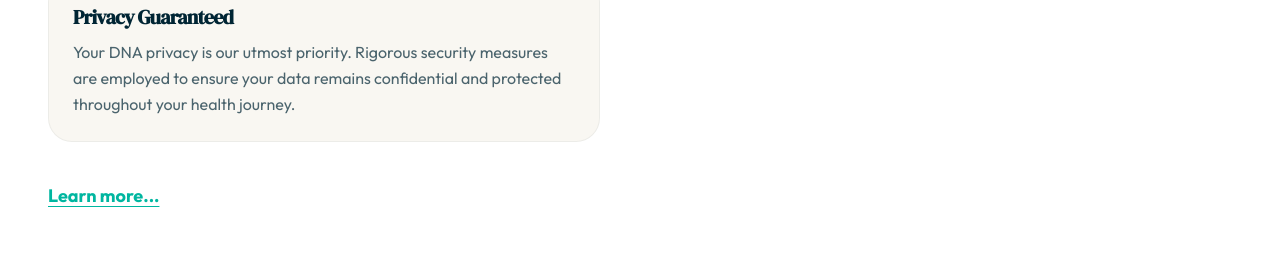
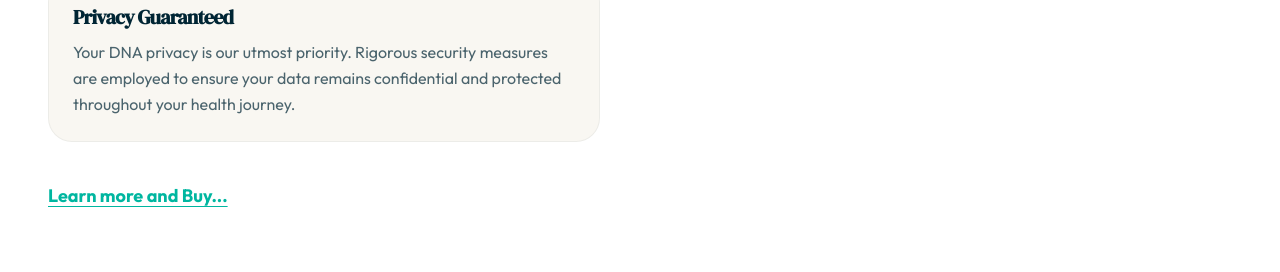
Before and after one commit to robsammonsdfw/embracemarket, a React (Vite) app: page / in a window 1280 px wide. Shown: the part 3249-3521 px from the top of the page. Built offline with nearby package versions, Linux system fonts and the light colour scheme; no server answers.

Commit message:
Update learn more for dna

```diff
--- a/App.tsx
+++ b/App.tsx
@@ -172,7 +172,7 @@ const HomePage = () => (
             rel="noopener noreferrer"
             className="inline-block text-[#00B6A0] font-bold text-lg underline underline-offset-4 hover:text-[#002534] transition-colors"
           >
-            Learn more...
+            Learn more and Buy...
           </a>
         </div>
 
```
